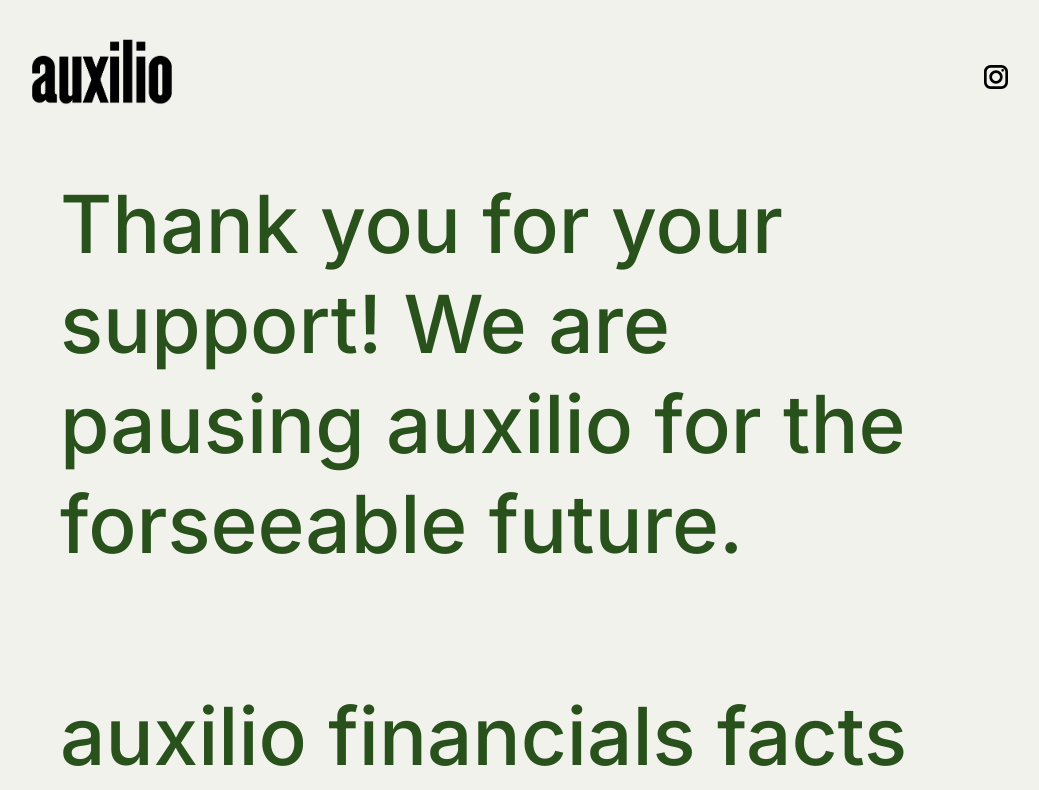
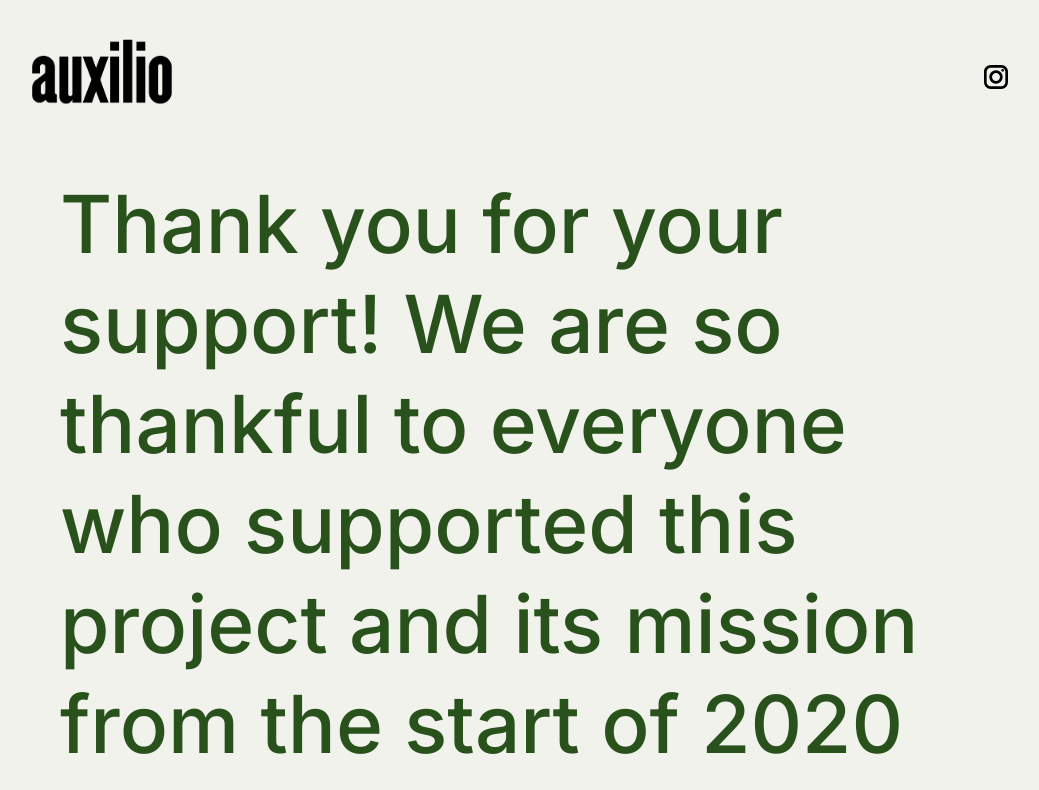
Before and after one commit to haivotrung/auxilio-space, a Next.js app: page / in a window 1280 px wide. Shown: the top 790 px of the page, without its empty margins (120-1159 px from the left). Built offline with nearby package versions, Linux system fonts and the light colour scheme.

Commit message:
updated site

```diff
--- a/src/templates/Hero.tsx
+++ b/src/templates/Hero.tsx
@@ -28,17 +28,12 @@
 
     <Section
       yPadding="pt-2"
-      title="Thank you for your support! We are pausing auxilio for the forseeable future."
+      title="Thank you for your support! We are so thankful to everyone who supported this project and its mission from the start of 2020 to this year!"
       // eslint-disable-next-line react/no-children-prop
       children={undefined}
     />
 
-    <Section
-      title="auxilio financials facts"
-      description="Last year we raised $22,000 through support from our community. the overhead costs for the physical space annually were $31,000 before funding the food distribution program. we’ve absorbed as much of these costs as possible. to continue this year without long term funding is not viable. we will publish an annual report here soon for the public. más amor and we look forward to working to serve our communities with other organizations."
-      // eslint-disable-next-line react/no-children-prop
-      children={undefined}
-    ></Section>
+
   </Background>
 );
 
```
